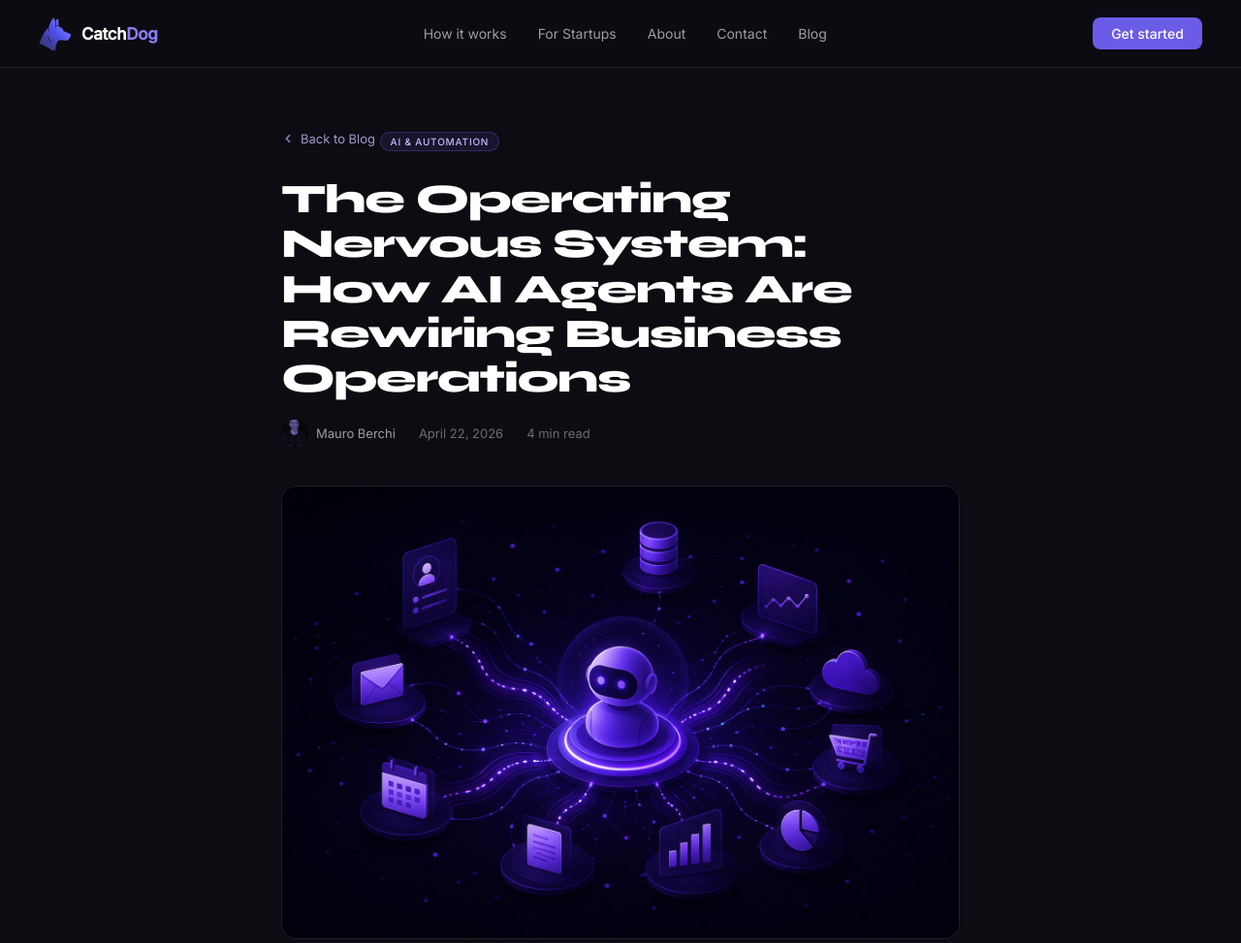
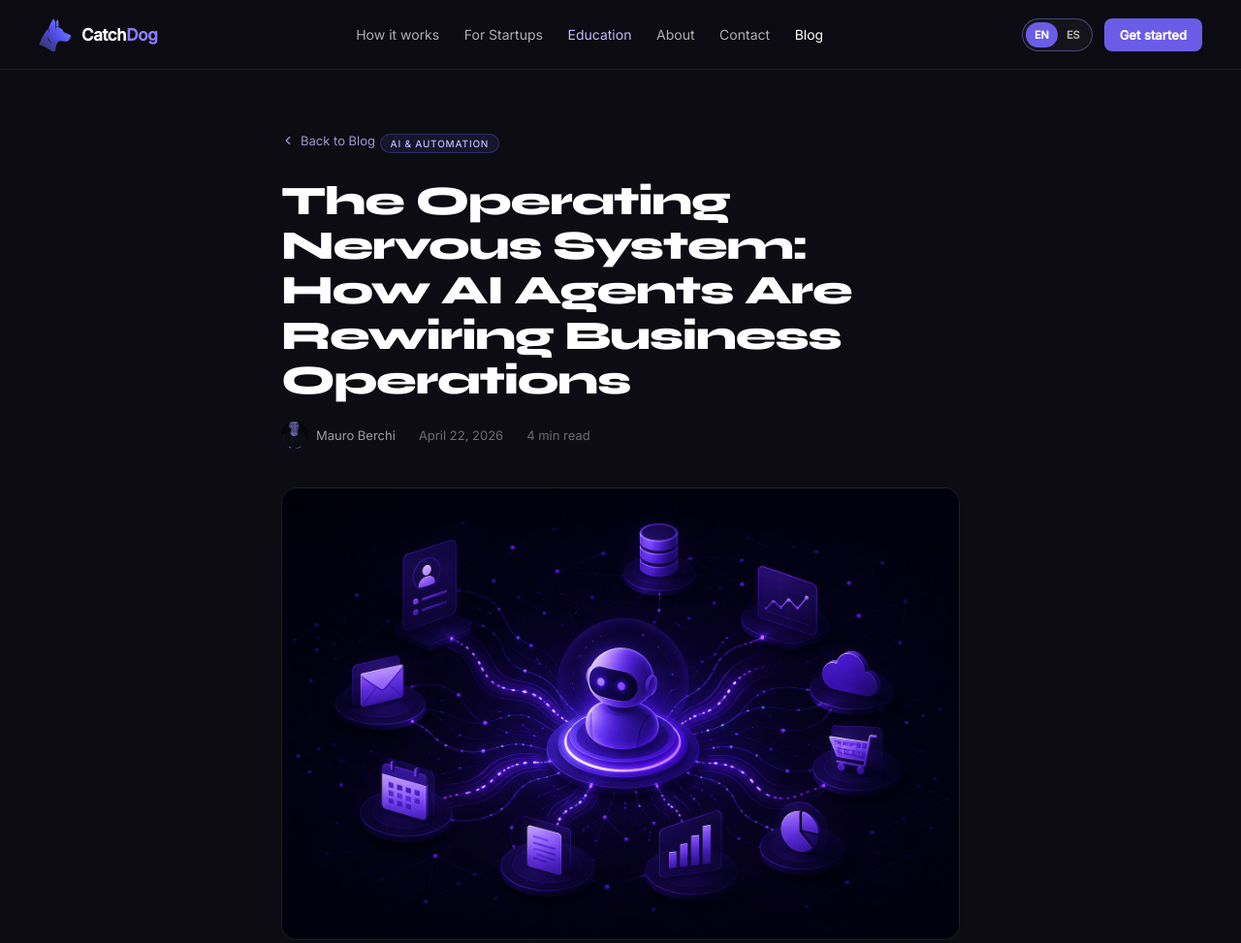
Before and after one commit to mberchillc/CatchDog, a plain HTML site: page posts/the-operating-nervous-system.html in a window 1280 px wide. Shown: the top 973 px of the page at 97% size. Drawn offline with Linux system fonts and the light colour scheme.

Commit message:
Actualizar navegación en artículos anteriores

```diff
--- a/posts/the-operating-nervous-system.html
+++ b/posts/the-operating-nervous-system.html
@@ -184,6 +184,8 @@
     .post-body p { font-size: 15px; }
   }
 </style>
+<link rel="stylesheet" href="/site-nav.css">
+<script defer src="/site-nav.js"></script>
 </head>
 <body>
 
```
Also changed, not shown: posts/why-i-founded-catchdog.html (+2 -0 lines).
